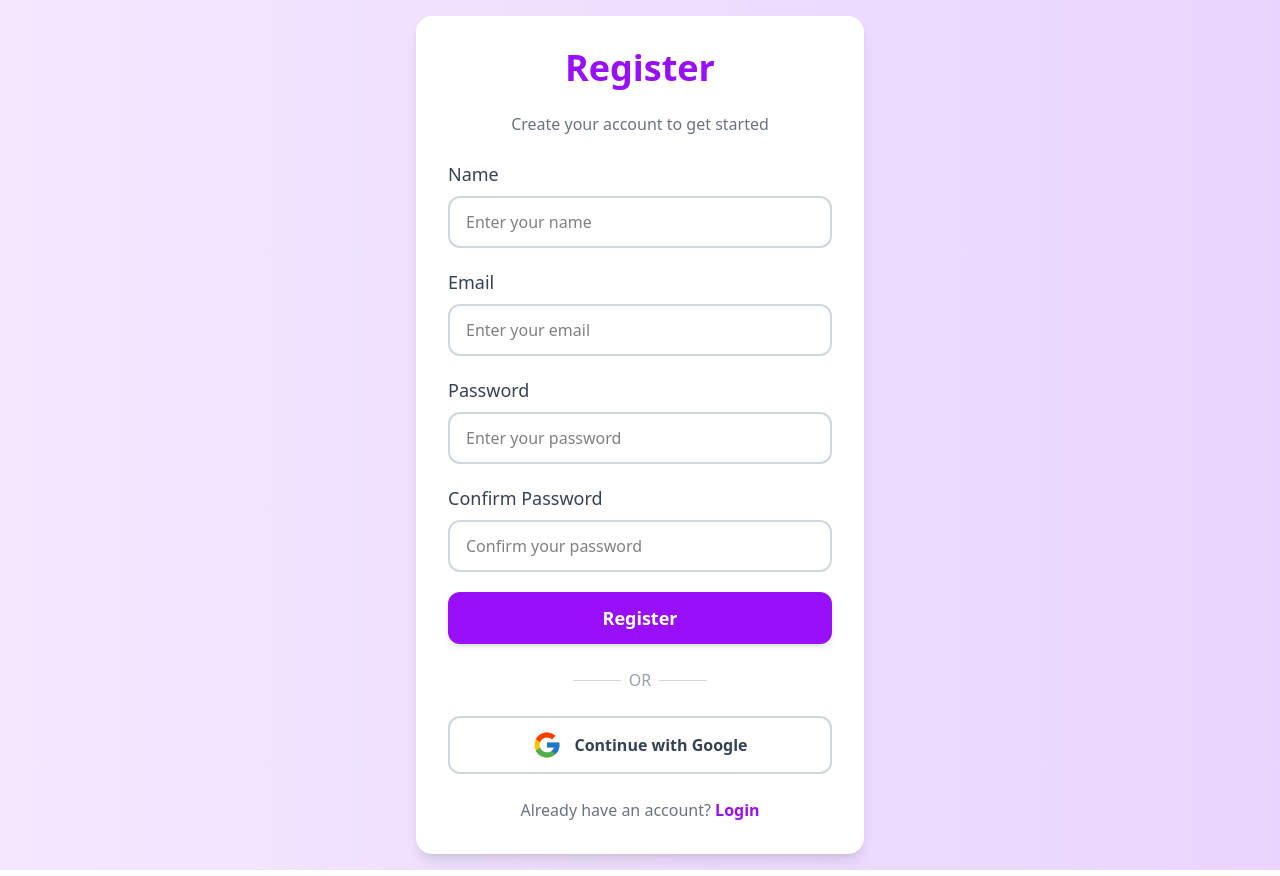
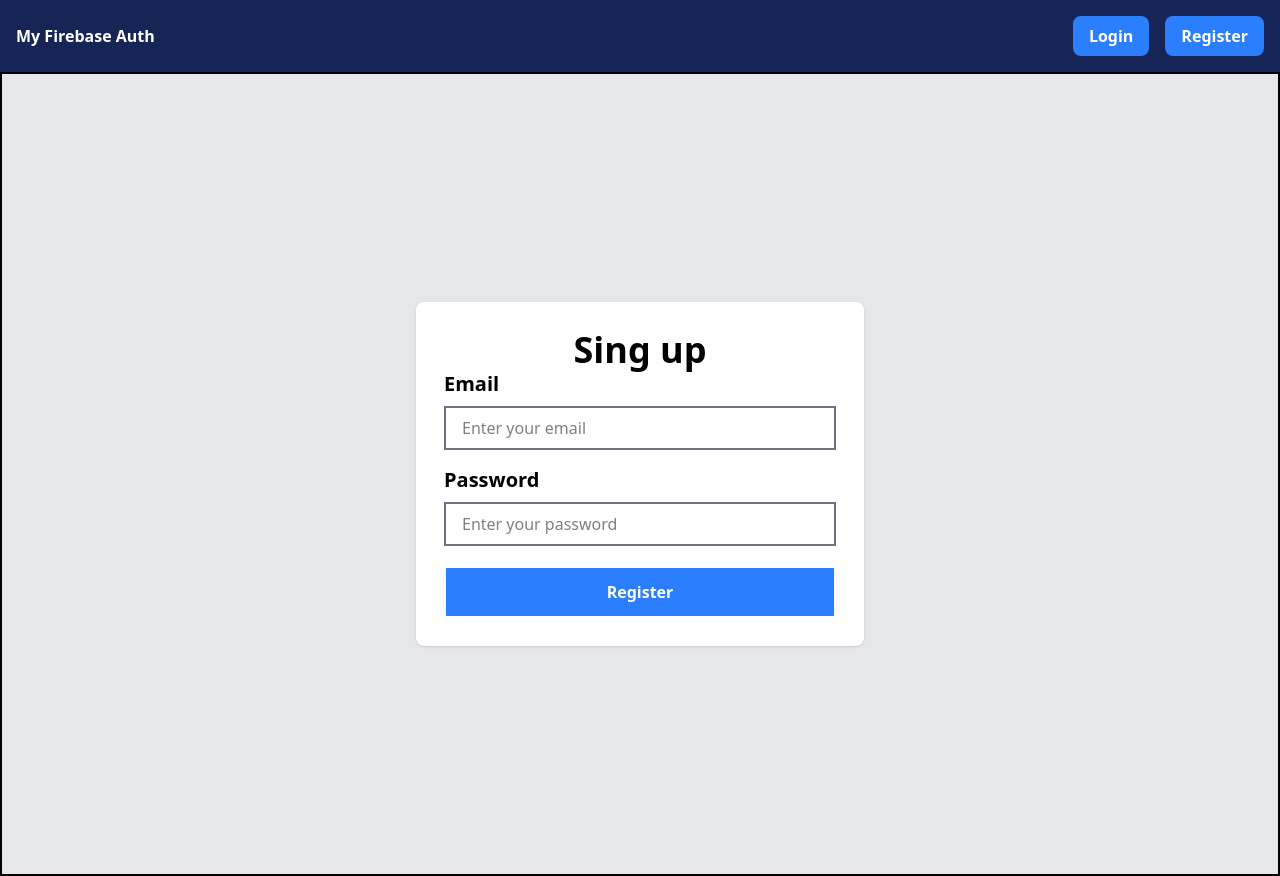
Before and after one commit to priyotush25/my-firebase-auth, a React (Vite) app: page /register in a window 1280 px wide. Built offline with nearby package versions, Linux system fonts and the light colour scheme.

Commit message:
sign up function add

```diff
--- a/package.json
+++ b/package.json
@@ -11,11 +11,13 @@
   },
   "dependencies": {
     "@tailwindcss/vite": "^4.1.17",
+    "firebase": "^12.6.0",
     "react": "^19.2.0",
     "react-dom": "^19.2.0",
     "react-icon": "^1.0.0",
     "react-icons": "^5.5.0",
     "react-router": "^7.9.6",
+    "sweetalert2": "^11.26.3",
     "tailwindcss": "^4.1.17"
   },
   "devDependencies": {
--- /dev/null
+++ b/src/Component/Navbar.jsx
@@ -0,0 +1,25 @@
+import { Link } from "react-router";
+
+const Navbar = () => {
+  return (
+    <div className="bg-blue-950 px-4 py-4 w-full text-white font-semibold">
+      <div className="flex items-center justify-between max-w-7xl mx-auto">
+        <div>
+          <h1>My Firebase Auth</h1>
+        </div>
+        <div>
+          <ul className="flex items-center gap-4">
+            <li className="hover:bg-blue-600 px-4 py-2 bg-blue-500 rounded-lg border-none">
+              <Link to={"/login"}>Login</Link>
+            </li>
+            <li className="hover:bg-blue-600 px-4 py-2 bg-blue-500 rounded-lg border-none">
+              <Link to={"/register"}>Register</Link>
+            </li>
+          </ul>
+        </div>
+      </div>
+    </div>
+  );
+};
+
+export default Navbar;
--- /dev/null
+++ b/src/Context/CreateContext.jsx
@@ -0,0 +1,3 @@
+import { createContext } from "react";
+
+export const AuthContext = createContext();
--- a/src/Pages/Login.jsx
+++ b/src/Pages/Login.jsx
@@ -1,83 +1,30 @@
-import { FcGoogle } from "react-icons/fc";
-import { Link } from "react-router";
-
 const Login = () => {
-  const handleSubmit = (e) => {
-    e.preventDefault();
-    console.log("Form submitted");
-  };
-
   return (
-    <div className="min-h-screen w-full flex items-center justify-center bg-linear-to-r from-blue-100 to-blue-200 p-4">
-      <div className="w-full max-w-md bg-white p-8 rounded-2xl shadow-lg space-y-6">
-        <h1 className="text-4xl font-bold text-center text-blue-600">Login</h1>
-        <p className="text-center text-gray-500">
-          Welcome back! Please login to your account.
-        </p>
-
-        {/* Form */}
-        <form onSubmit={handleSubmit} className="space-y-5">
-          {/* Name */}
+    <div className="flex min-h-screen items-center justify-center">
+      <form className="bg-white shadow-sm p-7 rounded-lg min-w-md">
+        <h1 className="text-4xl font-semibold text-center">Login</h1>
         <div>
-            <label className="block text-lg font-medium text-gray-700 mb-2">
-              Name
-            </label>
+          <p className="text-xl font-semibold mb-2">Name</p>
           <input
             type="text"
             placeholder="Enter your name"
-              className="w-full px-4 py-3 rounded-xl border-2 border-gray-300 focus:outline-none focus:ring-2 focus:ring-blue-500 focus:border-transparent transition"
+            className="px-4 py-2 border-2 border-gray-500 w-full"
           />
         </div>
-
-          {/* Email */}
         <div>
-            <label className="block text-lg font-medium text-gray-700 mb-2">
-              Email
-            </label>
+          <p className="text-xl font-semibold mb-2 mt-4">Name</p>
           <input
-              type="email"
-              placeholder="Enter your email"
-              className="w-full px-4 py-3 rounded-xl border-2 border-gray-300 focus:outline-none focus:ring-2 focus:ring-blue-500 focus:border-transparent transition"
+            type="text"
+            placeholder="Enter your name"
+            className="px-4 py-2 border-2 border-gray-500 w-full"
           />
         </div>
-
-          {/* Login Button */}
         <div>
-            <input
-              type="submit"
-              value="Login"
-              className="w-full py-3 rounded-xl bg-blue-600 text-white font-bold text-lg hover:bg-blue-700 transition shadow-md"
-            />
+          <button className="px-4 py-3 cursor-pointer font-semibold bg-blue-500 text-white border-2 mt-5 w-full">
+            Login
+          </button>
         </div>
       </form>
-
-        {/* Or divider */}
-        <div className="flex items-center justify-center space-x-2">
-          <span className="h-px w-12 bg-gray-300"></span>
-          <span className="text-gray-400 font-medium">OR</span>
-          <span className="h-px w-12 bg-gray-300"></span>
-        </div>
-
-        {/* Google Login */}
-        <button
-          type="button"
-          className="w-full flex items-center justify-center gap-3 py-3 rounded-xl border-2 border-gray-300 hover:bg-blue-50 transition text-gray-700 font-semibold"
-        >
-          <FcGoogle className="text-3xl" />
-          Continue with Google
-        </button>
-
-        {/* Footer */}
-        <p className="text-center text-gray-500">
-          Don't have an account?{" "}
-          <Link
-            to={"/register"}
-            className="text-blue-600 font-semibold hover:underline"
-          >
-            Sign up
-          </Link>
-        </p>
-      </div>
     </div>
   );
 };
--- a/src/Pages/Register.jsx
+++ b/src/Pages/Register.jsx
@@ -1,109 +1,100 @@
-import { FcGoogle } from "react-icons/fc";
-import { Link } from "react-router";
+import { createUserWithEmailAndPassword } from "firebase/auth";
+import { useState } from "react";
+import Swal from "sweetalert2";
+import { auth } from "../Firebase/firebase.config";
 
 const Register = () => {
+  const [email, setEmail] = useState("");
+  const [password, setPassword] = useState("");
+
   const handleSubmit = (e) => {
     e.preventDefault();
-    console.log("Registration submitted");
+
+    // sign up in firebase
+    createUserWithEmailAndPassword(auth, email, password)
+      .then(() => {
+        console.log("sign up successfully");
+        Swal.fire({
+          icon: "success",
+          text: "Registration successfully",
+        });
+        setEmail("");
+        setPassword("");
+      })
+      .catch((error) => {
+        let msg = "";
+
+        switch (error.code) {
+          case "auth/email-already-in-use":
+            msg = "This email is already in use.";
+            break;
+
+          case "auth/invalid-email":
+            msg = "Invalid email address.";
+            break;
+
+          case "auth/weak-password":
+            msg = "Password must be at least 6 characters.";
+            break;
+
+          case "auth/user-not-found":
+            msg = "No account found with this email.";
+            break;
+
+          case "auth/wrong-password":
+            msg = "Incorrect password.";
+            break;
+
+          case "auth/network-request-failed":
+            msg = "Network error. Please check your internet connection.";
+            break;
+
+          case "auth/too-many-requests":
+            msg = "Too many attempts. Please try again later.";
+            break;
+
+          default:
+            msg = error.message;
+        }
+
+        Swal.fire({
+          icon: "error",
+          text: msg,
+        });
+      });
   };
 
   return (
-    <div className="min-h-screen w-full flex items-center justify-center bg-linear-to-r from-purple-100 to-purple-200 p-4">
-      <div className="w-full max-w-md bg-white p-8 rounded-2xl shadow-lg space-y-6">
-        <h1 className="text-4xl font-bold text-center text-purple-600">
-          Register
-        </h1>
-        <p className="text-center text-gray-500">
-          Create your account to get started
-        </p>
-
-        {/* Form */}
-        <form onSubmit={handleSubmit} className="space-y-5">
-          {/* Name */}
+    <div className="flex min-h-screen items-center justify-center">
+      <form
+        className="bg-white shadow-sm p-7 rounded-lg min-w-md"
+        onSubmit={handleSubmit}
+      >
+        <h1 className="text-4xl font-semibold text-center">Sing up</h1>
         <div>
-            <label className="block text-lg font-medium text-gray-700 mb-2">
-              Name
-            </label>
-            <input
-              type="text"
-              placeholder="Enter your name"
-              className="w-full px-4 py-3 rounded-xl border-2 border-gray-300 focus:outline-none focus:ring-2 focus:ring-purple-500 focus:border-transparent transition"
-            />
-          </div>
-
-          {/* Email */}
-          <div>
-            <label className="block text-lg font-medium text-gray-700 mb-2">
-              Email
-            </label>
+          <p className="text-xl font-semibold mb-2">Email</p>
           <input
             type="email"
             placeholder="Enter your email"
-              className="w-full px-4 py-3 rounded-xl border-2 border-gray-300 focus:outline-none focus:ring-2 focus:ring-purple-500 focus:border-transparent transition"
+            onChange={(e) => setEmail(e.target.value)}
+            className="px-4 py-2 border-2 border-gray-500 w-full"
           />
         </div>
-
-          {/* Password */}
         <div>
-            <label className="block text-lg font-medium text-gray-700 mb-2">
-              Password
-            </label>
+          <p className="text-xl font-semibold mb-2 mt-4">Password</p>
           <input
             type="password"
             placeholder="Enter your password"
-              className="w-full px-4 py-3 rounded-xl border-2 border-gray-300 focus:outline-none focus:ring-2 focus:ring-purple-500 focus:border-transparent transition"
+            onChange={(e) => setPassword(e.target.value)}
+            className="px-4 py-2 border-2 border-gray-500 w-full"
           />
         </div>
-
-          {/* Confirm Password */}
         <div>
-            <label className="block text-lg font-medium text-gray-700 mb-2">
-              Confirm Password
-            </label>
-            <input
-              type="password"
-              placeholder="Confirm your password"
-              className="w-full px-4 py-3 rounded-xl border-2 border-gray-300 focus:outline-none focus:ring-2 focus:ring-purple-500 focus:border-transparent transition"
-            />
-          </div>
-
-          {/* Register Button */}
-          <div>
-            <input
-              type="submit"
-              value="Register"
-              className="w-full py-3 rounded-xl bg-purple-600 text-white font-bold text-lg hover:bg-purple-700 transition shadow-md cursor-pointer"
-            />
+          <button className="px-4 py-3 cursor-pointer font-semibold bg-blue-500 text-white border-2 mt-5 w-full">
+            Register
+          </button>
         </div>
       </form>
-
-        {/* Or divider */}
-        <div className="flex items-center justify-center space-x-2">
-          <span className="h-px w-12 bg-gray-300"></span>
-          <span className="text-gray-400 font-medium">OR</span>
-          <span className="h-px w-12 bg-gray-300"></span>
-        </div>
-
-        {/* Google Register */}
-        <button
-          type="button"
-          className="w-full flex items-center justify-center gap-3 py-3 rounded-xl border-2 border-gray-300 hover:bg-purple-50 transition text-gray-700 font-semibold cursor-pointer"
-        >
-          <FcGoogle className="text-3xl" />
-          Continue with Google
-        </button>
-
-        {/* Footer */}
-        <p className="text-center text-gray-500">
-          Already have an account?{" "}
-          <Link
-            to={"/login"}
-            className="text-purple-600 font-semibold hover:underline"
-          >
-            Login
-          </Link>
-        </p>
-      </div>
     </div>
   );
 };
--- a/src/RootLayout/RootLayout.jsx
+++ b/src/RootLayout/RootLayout.jsx
@@ -1,9 +1,13 @@
 import { Outlet } from "react-router";
+import Navbar from "../Component/Navbar";
 
 const RootLayout = () => {
   return (
-    <div className="min-h-screen flex flex-col items-center justify-center bg-gray-100">
-      <Outlet />
+    <div className="min-h-screen flex flex-col items-center justify-center bg-gray-200">
+      <Navbar />
+      <main className="flex-1 items-center justify-center border-2 w-full">
+        <Outlet />
+      </main>
     </div>
   );
 };
--- a/src/Route/route.jsx
+++ b/src/Route/route.jsx
@@ -1,4 +1,5 @@
 import { createBrowserRouter } from "react-router";
+import Dashboard from "../Pages/Dashboard";
 import Home from "../Pages/Home";
 import Login from "../Pages/Login";
 import Register from "../Pages/Register";
@@ -21,6 +22,10 @@ const route = createBrowserRouter([
         path: "/login",
         element: <Login />,
       },
+      {
+        path: "/dashboard",
+        element: <Dashboard />,
+      },
     ],
   },
 ]);
```
Also changed, not shown: src/Context/AuthProvider.jsx (added, +11 -0 lines), src/Firebase/firebase.config.js (added, +17 -0 lines), src/Pages/Dashboard.jsx (+19 -0 lines), 1 other file (tests, documents, lock files or other folders). Lines whose indentation alone changed are shown as unchanged.
